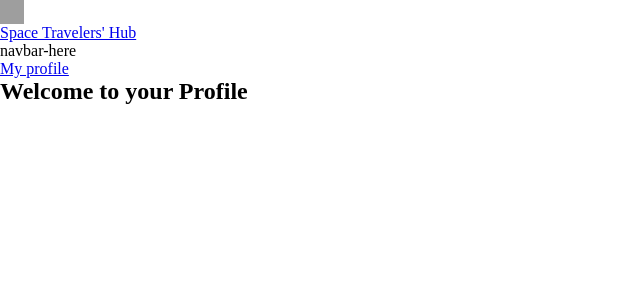
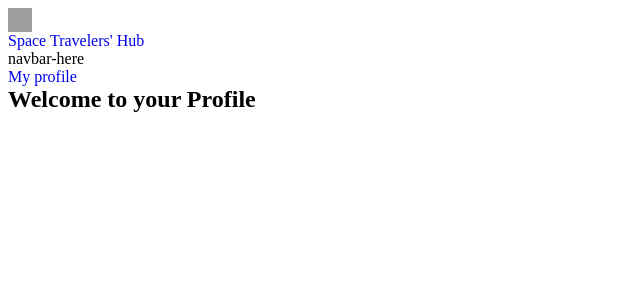
Before and after one commit to luigirazum/mv-space-travelers-app, a React (Create React App) app: page /myprofile in a window 1280 px wide. Shown: the top 300 px of the page, without its empty margins (0-640 px from the left). Built offline with nearby package versions, Linux system fonts and the light colour scheme; grey boxes are pictures that could not be loaded.

Commit message:
Add first colors for links, Add some especific resets

```diff
--- a/src/index.css
+++ b/src/index.css
@@ -1,9 +1,26 @@
-/* Global css rules */
+/* Global variables */
+:root {
+  /* Colors */
+  --color-link-active: #f66f1c;
+  --color-link-active-rgb: rgb(246, 111, 28);
+  --color-link-active-hsl: hsl(23, 92%, 54%);
+  --color-link: #1d1d1d;
+  --color-link-rgb: rgb(61, 61, 61);
+  --color-link-hsl: hsl(0, 0%, 24%);
+}
 
-*,
-*::after,
-*::before {
+/* Resets */
+h1, h2, h3, h4, h5, h6,
+ul {
   margin: 0;
   padding: 0;
   box-sizing: border-box;
 }
+
+a {
+  text-decoration: none;
+}
+
+ul {
+  list-style: none;
+}
```
